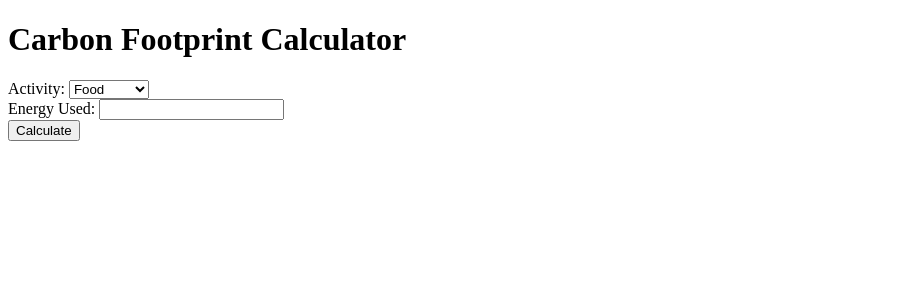
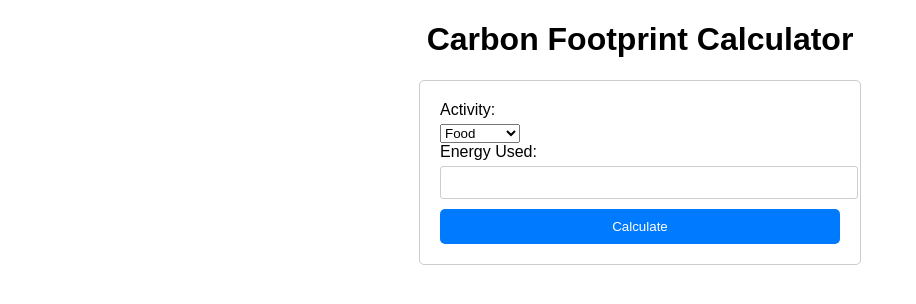
Before and after one commit to alikhan37544/Carbon_Footprint_Calculator, a Flask app: page / in a window 1280 px wide. Shown: the top 304 px of the page, without its empty margins (0-916 px from the left). Run offline with Flask 3, Linux system fonts and the light colour scheme.

Commit message:
Building front end

```diff
--- a/app.py
+++ b/app.py
@@ -1,4 +1,5 @@
-from flask import Flask, render_template, request
+from flask import Flask, render_template, request, send_from_directory
+import os
 import mysql.connector
 
 app = Flask(__name__)
@@ -10,6 +11,17 @@ db = mysql.connector.connect(
 )
 
 cursor = db.cursor()
+
+def get_carbon_emission_factor(activity):
+    emission_factors = {
+        'food': 2.5,        # Example value (2.5 kg CO2 per kWh)
+        'electricity': 0.6, # Example value (0.6 kg CO2 per kWh)
+        'travel': 2.0,      # Example value (2.0 kg CO2 per kWh)
+        'services': 1.2,    # Example value (1.2 kg CO2 per kWh)
+        # Add other activities and their emission factors as needed
+    }
+
+    return emission_factors.get(activity, 0.0)  # Return the emission factor or 0.0 if activity not found
 
 @app.route('/')
 def index():
@@ -23,12 +35,10 @@ def calculate():
     # Add other input fields as needed
 
     # Calculate carbon footprint based on activity and energy_used
-    # Get Emission function is still missing, to be built
     carbon_emission_factor = get_carbon_emission_factor(activity)
     carbon_footprint = energy_used * carbon_emission_factor
 
     # Store data in the MySQL database
-
     query = "INSERT INTO carbon_footprints (activity, energy_used, carbon_footprint) VALUES (%s, %s, %s)"
     data = (activity, energy_used, carbon_footprint)
     cursor.execute(query, data)
@@ -36,5 +46,10 @@ def calculate():
 
     return "Success"  # Return a success message or redirect to a result page
 
+@app.route('/static/<path:filename>')
+def serve_static(filename):
+    root_dir = app.root_path
+    return send_from_directory(os.path.join(root_dir, 'static'), filename)
+
 if __name__ == '__main__':
     app.run(debug=True)
--- /dev/null
+++ b/static/css/style.css
@@ -0,0 +1,49 @@
+body {
+    font-family: Arial, sans-serif;
+    margin: 20px;
+  }
+
+  h1 {
+    text-align: center;
+  }
+
+  form {
+    max-width: 400px;
+    margin: 0 auto;
+    padding: 20px;
+    border: 1px solid #ccc;
+    border-radius: 5px;
+  }
+
+  label {
+    display: block;
+    margin-bottom: 5px;
+  }
+
+  input[type="number"] {
+    width: 100%;
+    padding: 8px;
+    margin-bottom: 10px;
+    border: 1px solid #ccc;
+    border-radius: 3px;
+  }
+
+  input[type="submit"] {
+    width: 100%;
+    padding: 10px;
+    background-color: #007bff;
+    color: #fff;
+    border: none;
+    border-radius: 5px;
+    cursor: pointer;
+  }
+
+  input[type="submit"]:hover {
+    background-color: #0056b3;
+  }
+
+  #result {
+    font-weight: bold;
+    text-align: center;
+    margin-top: 20px;
+  }
--- /dev/null
+++ b/static/js/script.js
@@ -0,0 +1,33 @@
+// Assuming you have included jQuery in your HTML
+
+$(document).ready(function() {
+    $('form').on('submit', function(e) {
+      e.preventDefault();
+
+      // Get form data
+      var activity = $('#activity').val();
+      var energy_used = parseFloat($('#energy_used').val());
+      // Add other input fields as needed
+
+      // Validate the input (you can add more validation as per your requirements)
+      if (isNaN(energy_used) || energy_used <= 0) {
+        alert('Please enter a valid energy usage value.');
+        return;
+      }
+
+      // Calculate carbon footprint based on activity and energy_used
+      // You can use the same 'get_carbon_emission_factor()' function from the server-side code.
+      // For this example, we'll assume the server has already provided the 'carbon_emission_factor' value.
+      var carbon_emission_factor = parseFloat($('#carbon_emission_factor').val());
+      var carbon_footprint = energy_used * carbon_emission_factor;
+
+      // Display the calculated carbon footprint
+      $('#result').text('Your carbon footprint is: ' + carbon_footprint.toFixed(2) + ' kg CO2');
+
+      // You can send the calculated value to the server here for storing in the database
+      // You can use an AJAX request to send the data to the server
+
+      // Optional: You can clear the form fields after calculation if needed
+      // $('form')[0].reset();
+    });
+  });
--- a/templates/index.html
+++ b/templates/index.html
@@ -2,7 +2,7 @@
 <html>
 <head>
     <title>Carbon Footprint Calculator</title>
-    <!-- Add your CSS styling here -->
+    <link rel="stylesheet" href="{{ url_for('serve_static', filename='css/style.css') }}">
 </head>
 <body>
     <h1>Carbon Footprint Calculator</h1>
@@ -24,5 +24,6 @@
         <input type="submit" value="Calculate">
     </form>
     <!-- Add your JS script here to handle form submission and calculations -->
+    <script src="{{ url_for('serve_static', filename='js/script.js') }}"></script>
 </body>
 </html>
```
